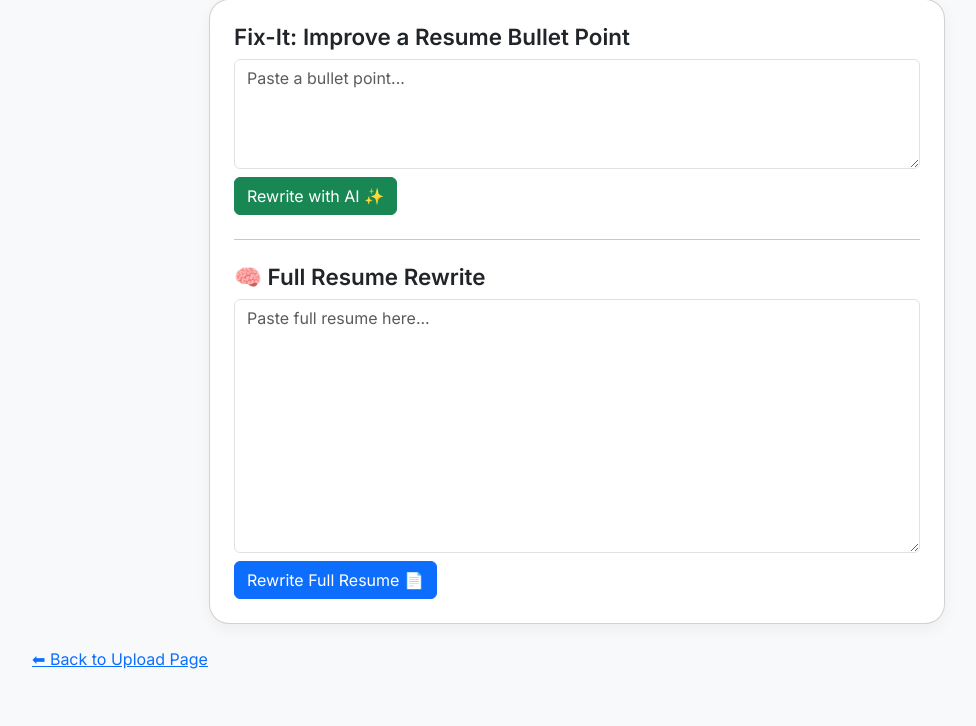
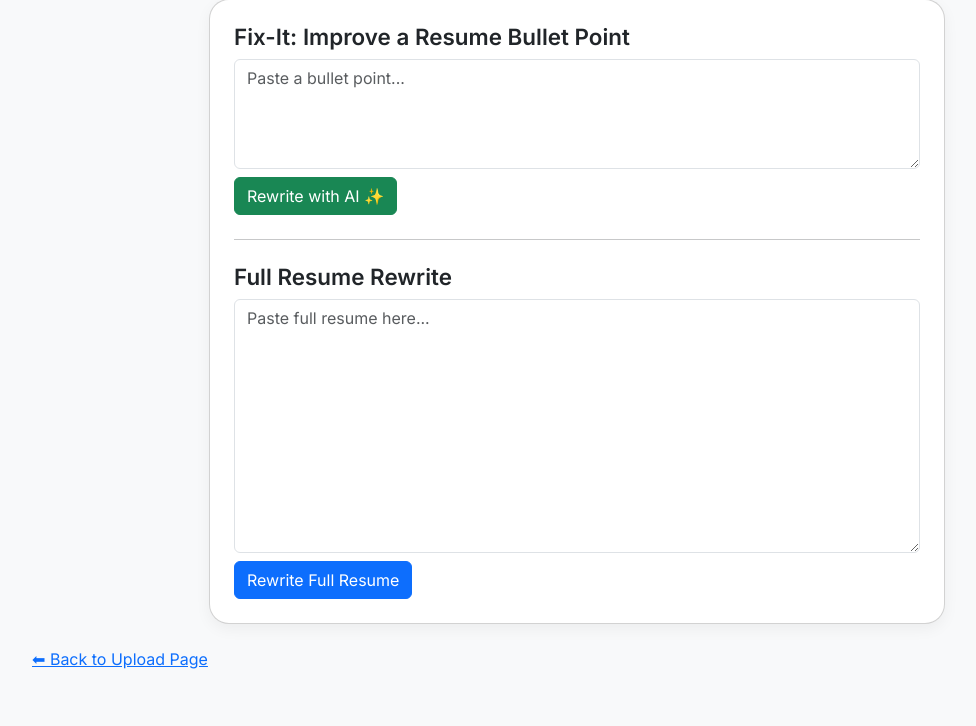
Before and after one commit to Enochteo/resume-analyzer, a Flask app: page /fixit in a window 1280 px wide. Shown: the part 107-833 px from the top of the page, without its empty margins (63-1039 px from the left). Run offline with Flask 3, Linux system fonts and the light colour scheme; some libraries are stand-ins or nearby versions.

Commit message:
Update fixit.html

```diff
--- a/templates/fixit.html
+++ b/templates/fixit.html
@@ -18,15 +18,15 @@
             </div>
 
             <hr class="my-4">
-            <h2 class="section-title">🧠 Full Resume Rewrite</h2>
+            <h2 class="section-title">Full Resume Rewrite</h2>
             <form id="resume-fix-form">
                 <textarea name="resume" rows="10" class="form-control mb-2" placeholder="Paste full resume here..." required></textarea>
-                <button type="submit" class="btn btn-primary">Rewrite Full Resume 📄</button>
+                <button type="submit" class="btn btn-primary">Rewrite Full Resume</button>
             </form>
             <div id="resume-fixed" style="display:none; margin-top:20px;">
                 <h5 class="mt-3">Rewritten Resume:</h5>
                 <pre id="rewritten-resume" class="bg-light p-3 rounded"></pre>
-                <button id="download-resume-btn" class="btn btn-outline-secondary">📥 Download Resume as PDF</button>
+                <button id="download-resume-btn" class="btn btn-outline-secondary">Download Resume as PDF</button>
             </div>
         </div>
     </div>
```
